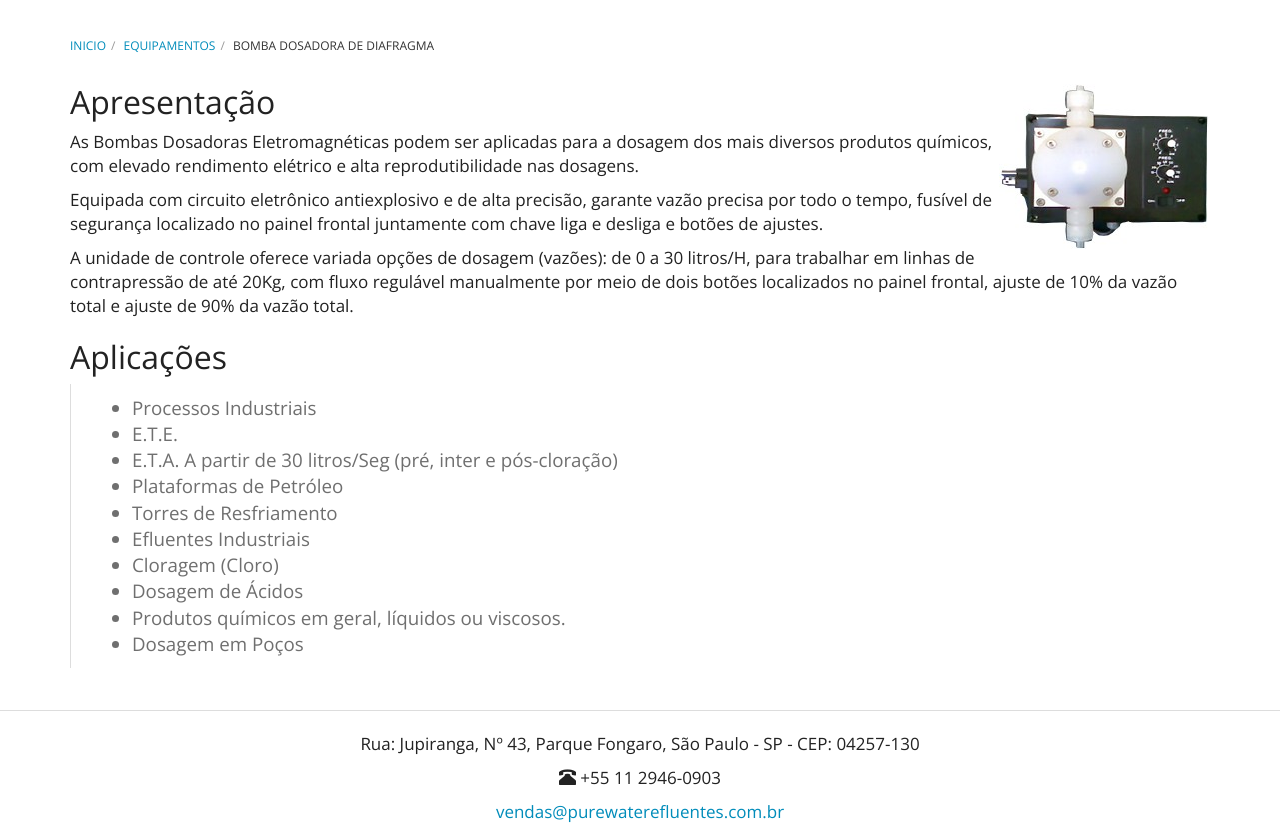
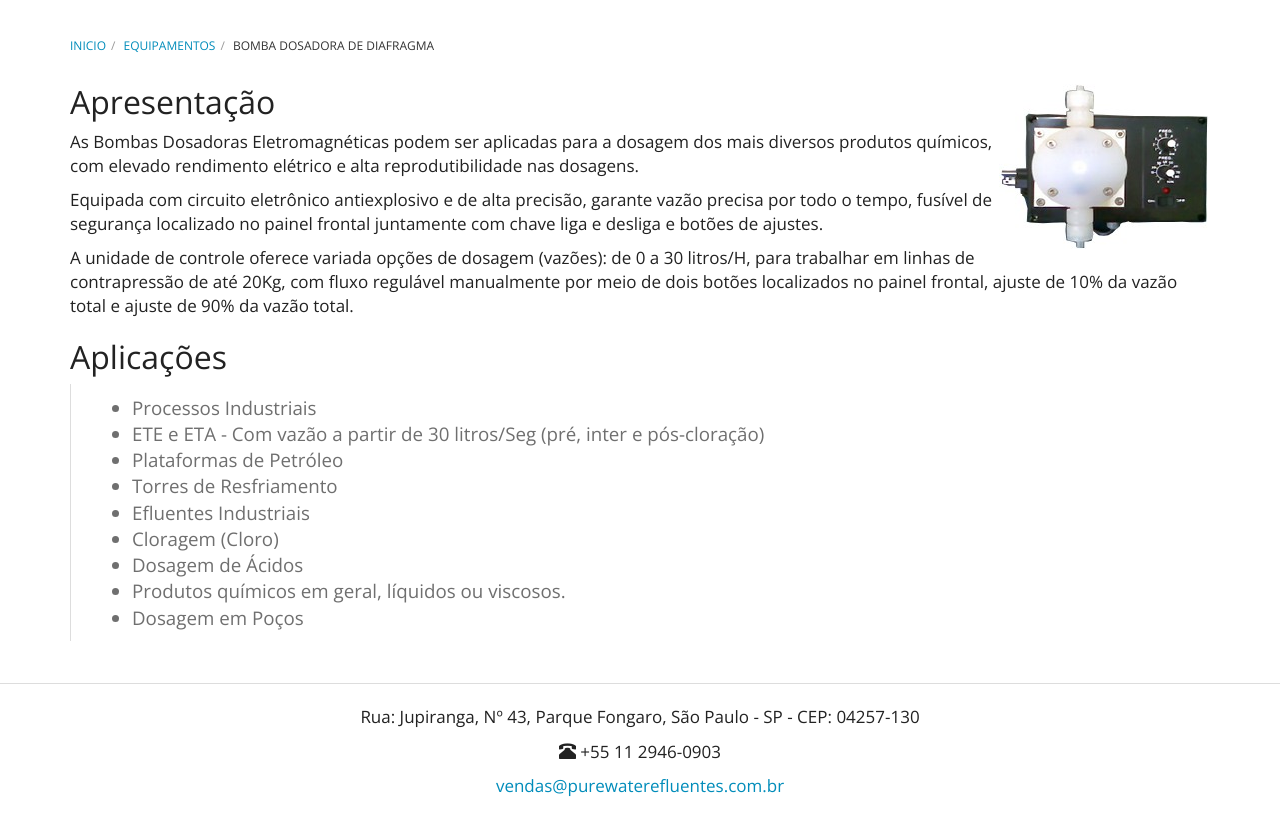
Before and after one commit to purewaterefluentes/purewaterefluentes.github.io, a Jekyll site: the page built from equipamentos/bomba-dosadora-de-diafragma-eletromagnetica.md, in a window 1280 px wide and 1129 px high. Shown: the part 294-1129 px from the top of the window. Built offline with Jekyll 4.4.1, drawn with Linux system fonts in a browser that asks for light colours; nearby versions of some CDN libraries; library files that are not in the unit come from our copies.

Commit message:
Update bomba-dosadora-de-diafragma-eletromagnetica.md

```diff
--- a/equipamentos/bomba-dosadora-de-diafragma-eletromagnetica.md
+++ b/equipamentos/bomba-dosadora-de-diafragma-eletromagnetica.md
@@ -17,8 +17,7 @@ A unidade de controle oferece variada opções de dosagem (vazões): de 0 a 30 l
 ## Aplicações
 >
 - Processos Industriais
-- E.T.E.
-- E.T.A. A partir de 30 litros/Seg (pré, inter e pós-cloração)
+- ETE e ETA - Com vazão a partir de 30 litros/Seg (pré, inter e pós-cloração)
 - Plataformas de Petróleo
 - Torres de Resfriamento
 - Efluentes Industriais
```
